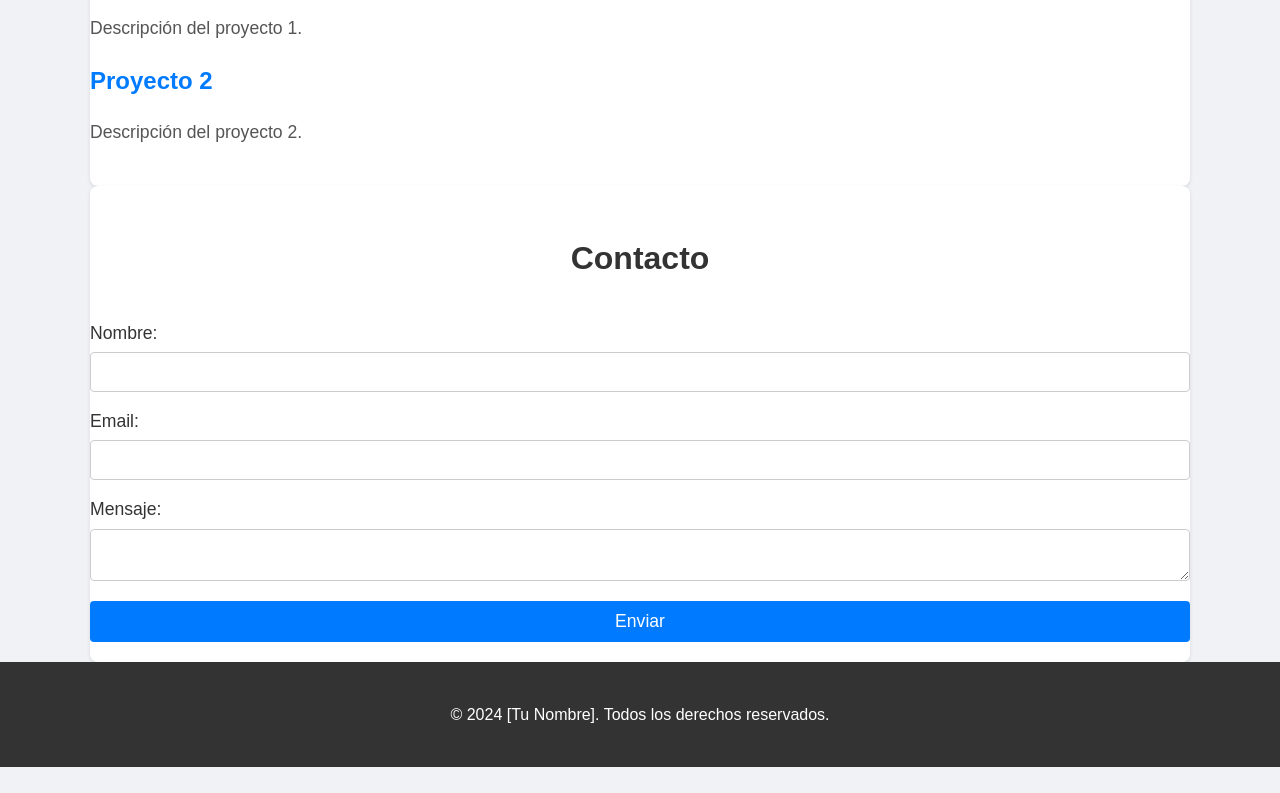
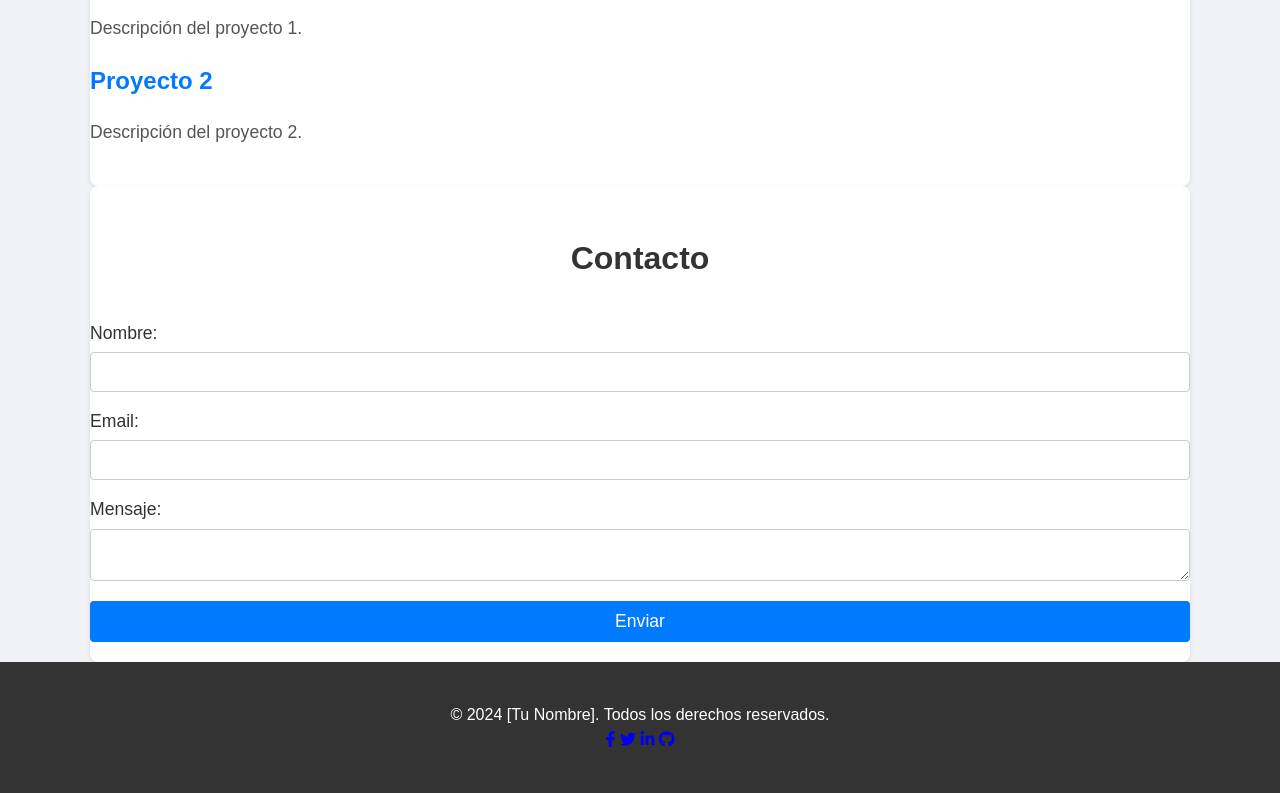
Before and after one commit to FlashFurtivo/mi-portafolio, a plain HTML site: page index.html in a window 1280 px wide. Shown: the part 543-1336 px from the top of the page. Before the commit the page ends 1310 px from the top, so only its background shows below. Drawn offline with Linux system fonts and the light colour scheme; a script that the page names is missing.

Commit message:
Update index.html

```diff
--- a/index.html
+++ b/index.html
@@ -52,10 +52,17 @@
     </section>
 
     <footer>
-        <div class="container">
-            <p>&copy; 2024 [Tu Nombre]. Todos los derechos reservados.</p>
+    <div class="container">
+        <p>&copy; 2024 [Tu Nombre]. Todos los derechos reservados.</p>
+        <div class="social">
+            <a href="#"><i class="fab fa-facebook-f"></i></a>
+            <a href="#"><i class="fab fa-twitter"></i></a>
+            <a href="#"><i class="fab fa-linkedin-in"></i></a>
+            <a href="#"><i class="fab fa-github"></i></a>
         </div>
-    </footer>
+    </div>
+</footer>
+
 
     <script src="scripts.js"></script>
 </body>
```
